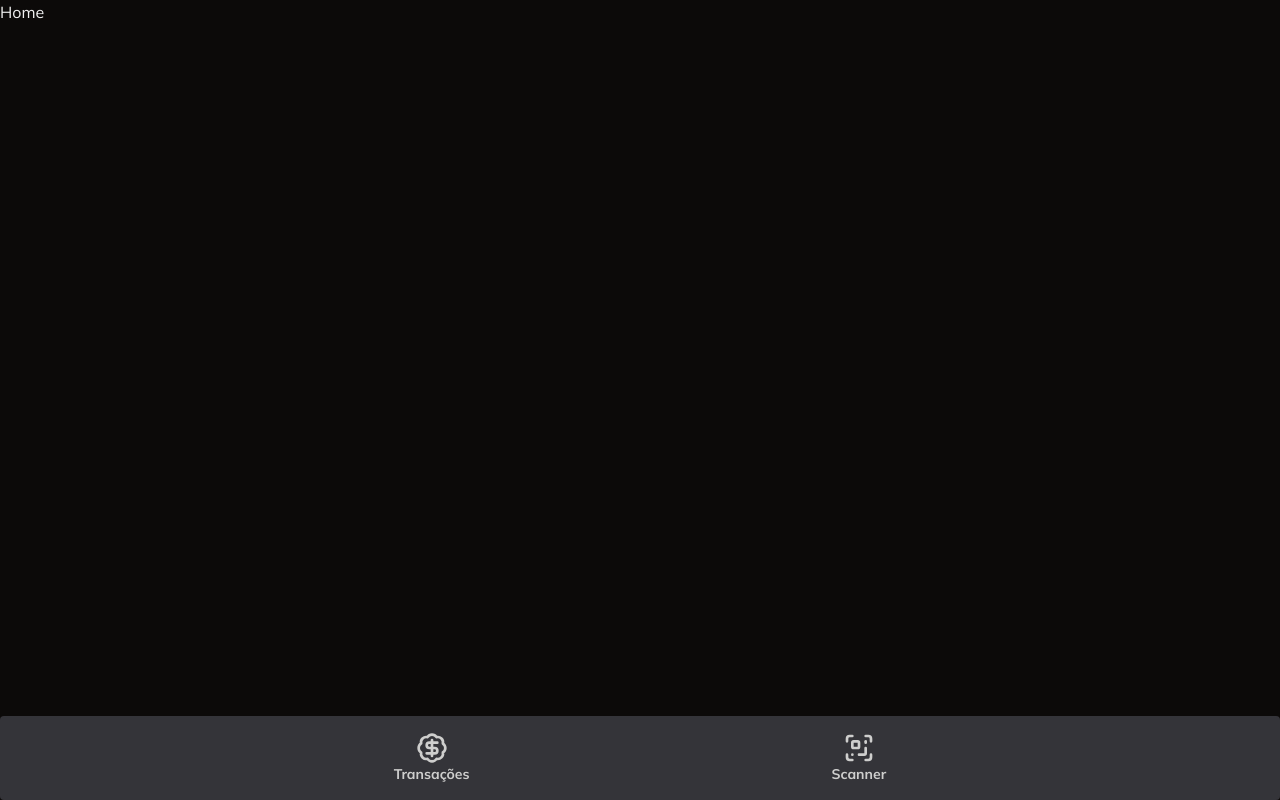
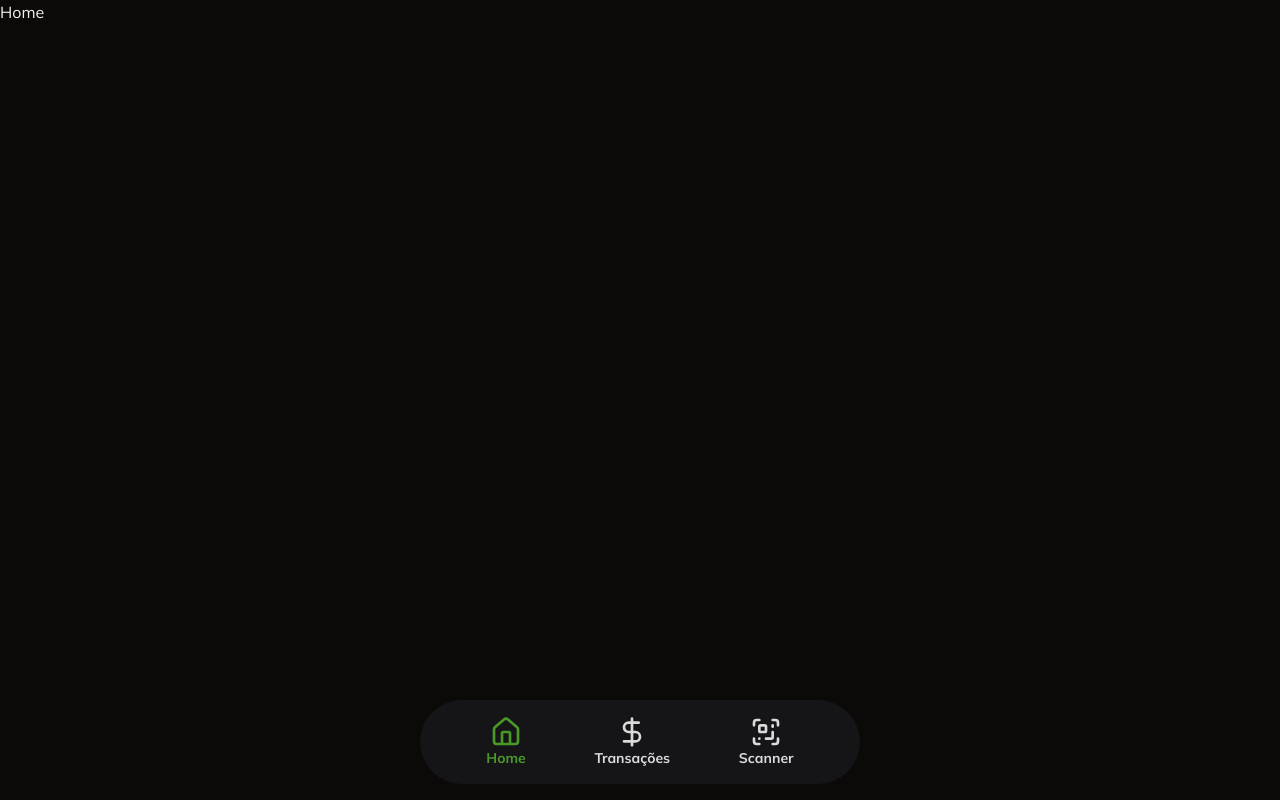
Before and after one commit to aisl1n/finance-app, a Next.js app: page / in a window 1280 px wide. Built offline with nearby package versions, Linux system fonts and the light colour scheme; no server answers; sample sign-in values are in the browser's storage.

Commit message:
feat: update navbar

```diff
--- a/app/_components/navbar.tsx
+++ b/app/_components/navbar.tsx
@@ -1,6 +1,6 @@
 "use client";
 
-import { BadgeDollarSignIcon, ScanQrCodeIcon } from "lucide-react";
+import { DollarSignIcon, HouseIcon, ScanQrCodeIcon } from "lucide-react";
 import { usePathname } from "next/navigation";
 import NavbarLink from "./navbarLink";
 
@@ -9,21 +9,28 @@ const Navbar = () => {
 
   const isTransactions = pathname === "/transactions";
   const isScanner = pathname === "/scanner";
+  const isHome = pathname === "/";
 
   return (
-    <nav className="fixed bottom-0 z-20 flex w-full justify-evenly rounded bg-zinc-700 px-8 py-4 text-white opacity-80">
+    <div className="flex justify-center">
+      <nav className="fixed bottom-0 z-20 mb-4 flex w-[440px] justify-around rounded-full bg-zinc-900 px-8 py-4 text-white opacity-85">
+        <NavbarLink href="/" className={`${isHome ? "text-primary" : ""}`}>
+          <HouseIcon size={32} />
+          <span className="text-sm font-bold">Home</span>
+        </NavbarLink>
         <NavbarLink
           href="/transactions"
-        className={`${isTransactions ? "text-primary" : ""}`}
+          className={`${isTransactions ? "text-green-500" : ""}`}
         >
-        <BadgeDollarSignIcon size={32} />
-        <span className="text-sm">Transações</span>
+          <DollarSignIcon size={32} />
+          <span className="upp text-sm font-bold">Transações</span>
         </NavbarLink>
         <NavbarLink href="/scanner" className={isScanner ? "text-primary" : ""}>
           <ScanQrCodeIcon size={32} />
-        <span className="text-sm">Scanner</span>
+          <span className="text-sm font-bold">Scanner</span>
         </NavbarLink>
       </nav>
+    </div>
   );
 };
 
```
Lines whose indentation alone changed are shown as unchanged.
